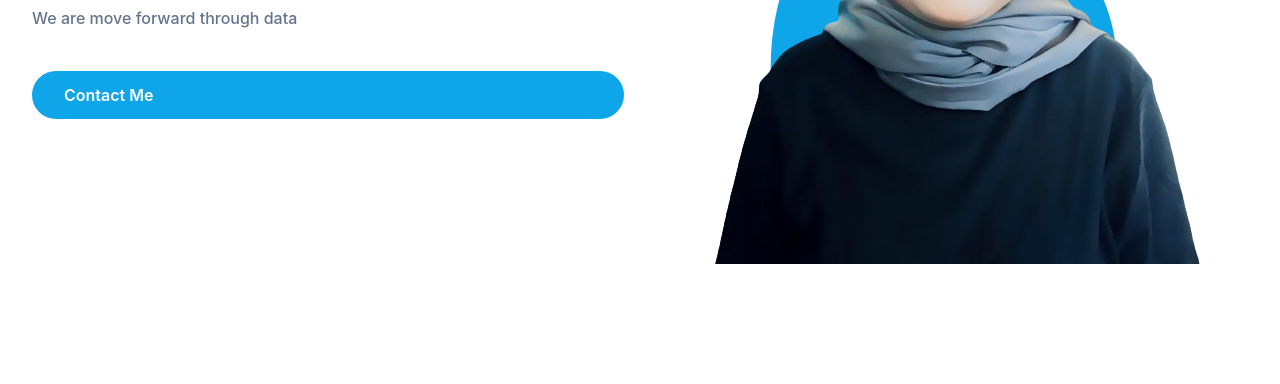
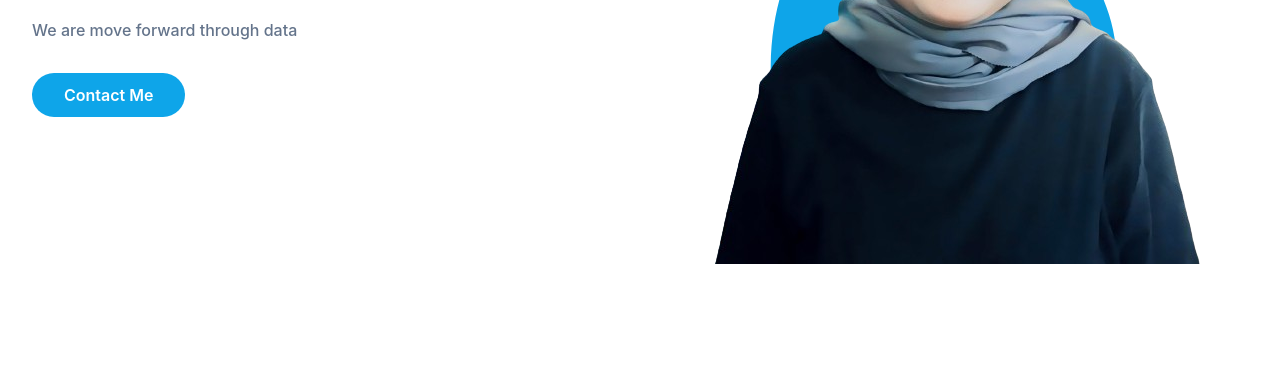
Before and after one commit to shofianaulfa/Shofiana_Ulfa, a website: page index.html in a window 1280 px wide. Shown: the part 416-800 px from the top of the page. Drawn offline with Linux system fonts and the light colour scheme.

Commit message:
update hero

```diff
--- a/index.html
+++ b/index.html
@@ -60,7 +60,7 @@
                     <h2 class="font-medium text-secondary text-lg mb-5"> <span class="text-dark lg:text-2xl">Data Analyst</span> | Customer Service</h2>
                     <p class="font-medium text-secondary mb-10 leading-relaxed">We are move forward through data</p>
 
-                    <a href="#" class="text-base font-semibold text-white bg-primary py-3 px-8 flex rounded-full hover:shadow-lg hover:opacity-80 transition duration-300 ease-in-out">Contact Me</a>
+                    <a href="#" class="text-base font-semibold text-white bg-primary py-3 px-8  rounded-full hover:shadow-lg hover:opacity-80 transition duration-300 ease-in-out">Contact Me</a>
                 </div>
 
                 <div class="w-full self-end px-4 lg:w-1/2">
```
Also changed, not shown: 1 other file.
